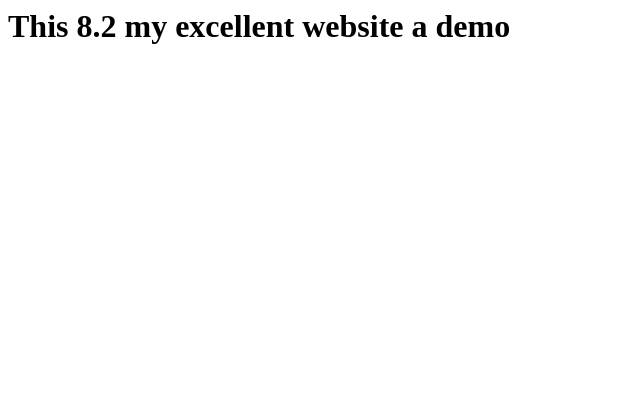
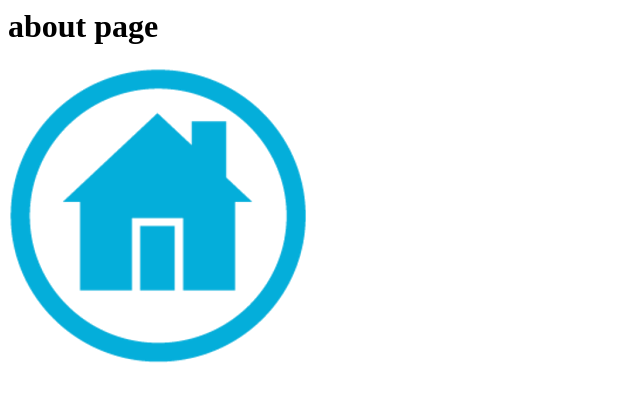
Before and after one commit to debordem/8.2-Website-Demo, a plain HTML site: page about.html in a window 1280 px wide. Shown: the whole page, without its empty margins (0-640 px from the left). Drawn offline with Linux system fonts and the light colour scheme.

Commit message:
linked about page

```diff
--- a/about.html
+++ b/about.html
@@ -3,6 +3,7 @@
       <title>about page</title>
    </head>
    <body>
-      <H1>This 8.2 my excellent website a demo</H1>
+      <H1>about page</H1>
+      <a href="index.html"><img src="home.png"/></a>
    </body>
 </html>
```
Also changed, not shown: index.html (+2 -1 lines), home.png (added).
